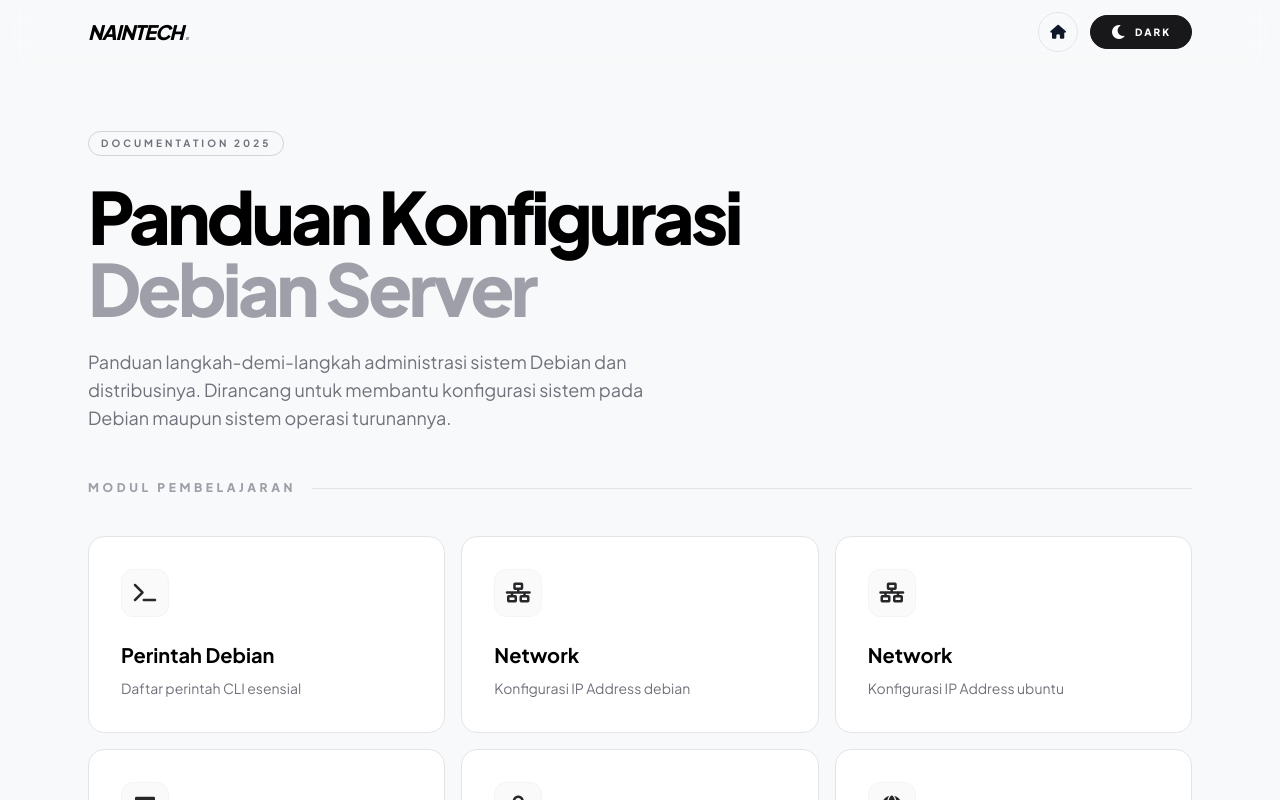
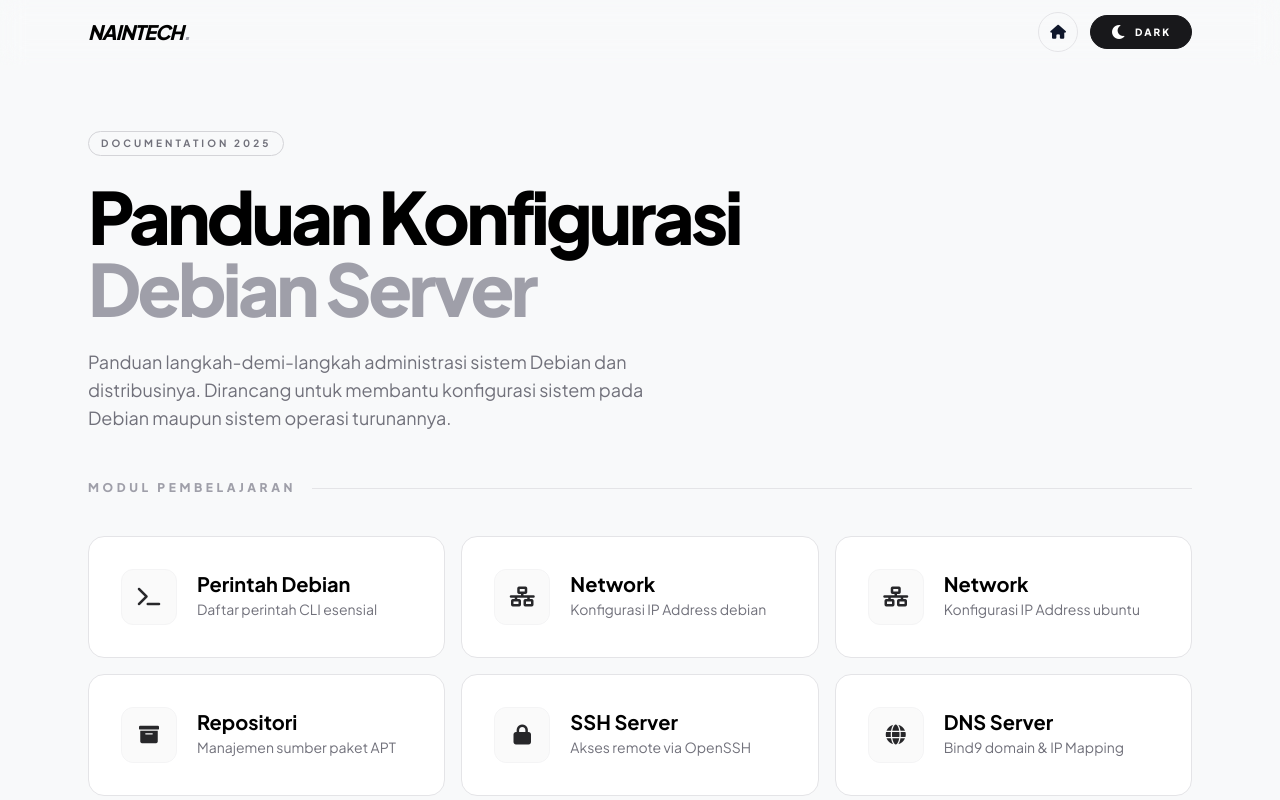
Before and after one commit to zhul001/naintech, a Next.js app: page / in a window 1280 px wide. Shown: the top 800 px of the page. Built offline with nearby package versions, Linux system fonts and the light colour scheme.

Commit message:
page update

```diff
--- a/src/app/page.tsx
+++ b/src/app/page.tsx
@@ -54,18 +54,20 @@ export default function Home() {
             >
               <div className="absolute inset-0 bg-black dark:bg-white translate-y-full group-hover:translate-y-[0%] transition-transform duration-300 ease-in-out opacity-[0.02] dark:opacity-[0.05]"></div>
 
-              <div className="relative z-10">
-                <div className="w-12 h-12 flex items-center justify-center rounded-xl bg-zinc-50 dark:bg-zinc-900 border border-zinc-100 dark:border-zinc-800 mb-6 group-hover:scale-110 transition-transform">
-                  <i
-                    className={`fas text-xl text-zinc-800 dark:text-zinc-200 ${item.icon}`}
-                  ></i>
+              <div className="relative z-10 flex items-center gap-5">
+                {/* Container Ikon */}
+                <div className="w-14 h-14 shrink-0 flex items-center justify-center rounded-xl bg-zinc-50 dark:bg-zinc-900 border border-zinc-100 dark:border-zinc-800 group-hover:scale-110 transition-transform">
+                  <i className={`fas text-xl text-zinc-800 dark:text-zinc-200 ${item.icon}`}></i>
                 </div>
-                <h3 className="font-bold text-xl mb-2 text-black dark:text-white">
-                  {item.title}
-                </h3>
-                <p className="text-sm text-zinc-500 dark:text-zinc-500 leading-relaxed">
-                  {item.desc}
-                </p>
+
+                <div>
+                  <h3 className="font-bold text-xl text-black dark:text-white leading-none mb-1">
+                    {item.title}
+                  </h3>
+                  <p className="text-sm text-zinc-500 dark:text-zinc-500 leading-relaxed">
+                    {item.desc}
+                  </p>
+                </div>
               </div>
             </Link>
           ))}
```
